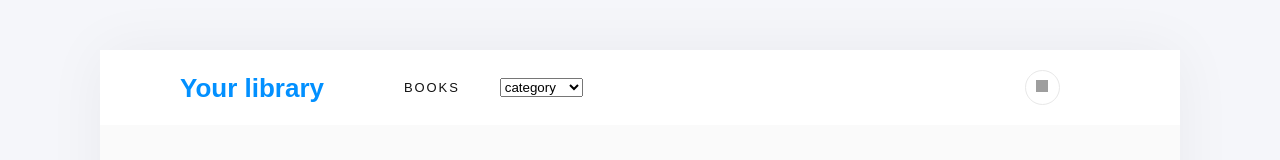
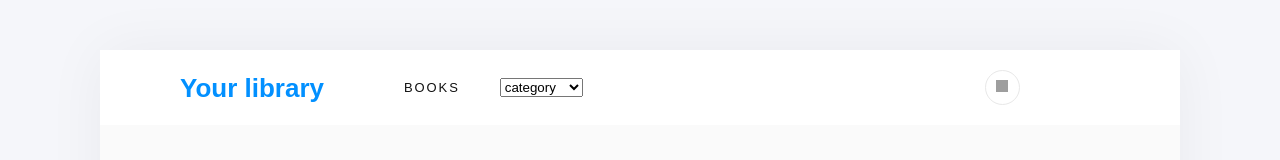
Before and after one commit to wintan1418/read, a React (Create React App) app: page / in a window 1280 px wide. Shown: the top 160 px of the page. Built offline with nearby package versions, Linux system fonts and the light colour scheme; grey boxes are pictures that could not be loaded.

Commit message:
fix issue pointed out by tse

```diff
--- a/src/Navigation.css
+++ b/src/Navigation.css
@@ -49,7 +49,7 @@
   display: flex;
   align-items: center;
   justify-self: center;
-  margin-right: 40px;
+  margin-right: 80px;
 }
 
 .user-logo {
```
